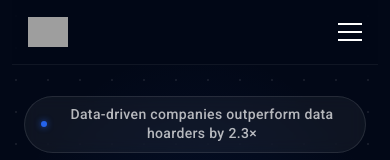
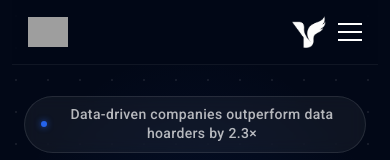
Before and after one commit to gunjan-wanjare/iitil, a Next.js app: page / in a window 390 px wide. Shown: the top 160 px of the page. Built offline with nearby package versions, Linux system fonts and the light colour scheme; grey boxes are pictures that could not be loaded.

Commit message:
added splash screens

```diff
--- a/components/Navbar.tsx
+++ b/components/Navbar.tsx
@@ -197,7 +197,7 @@ export default function Navbar() {
               */}
               <div
                 id={introConfig.navbarAnchorId}
-                className="relative hidden md:flex items-center justify-center flex-shrink-0"
+                className="relative flex items-center justify-center flex-shrink-0"
                 style={{ width: logoSize, height: logoSize }}
               >
                 {showNavbarIcon && (
```
Also changed, not shown: 62 other files (tests, documents, lock files or other folders).
